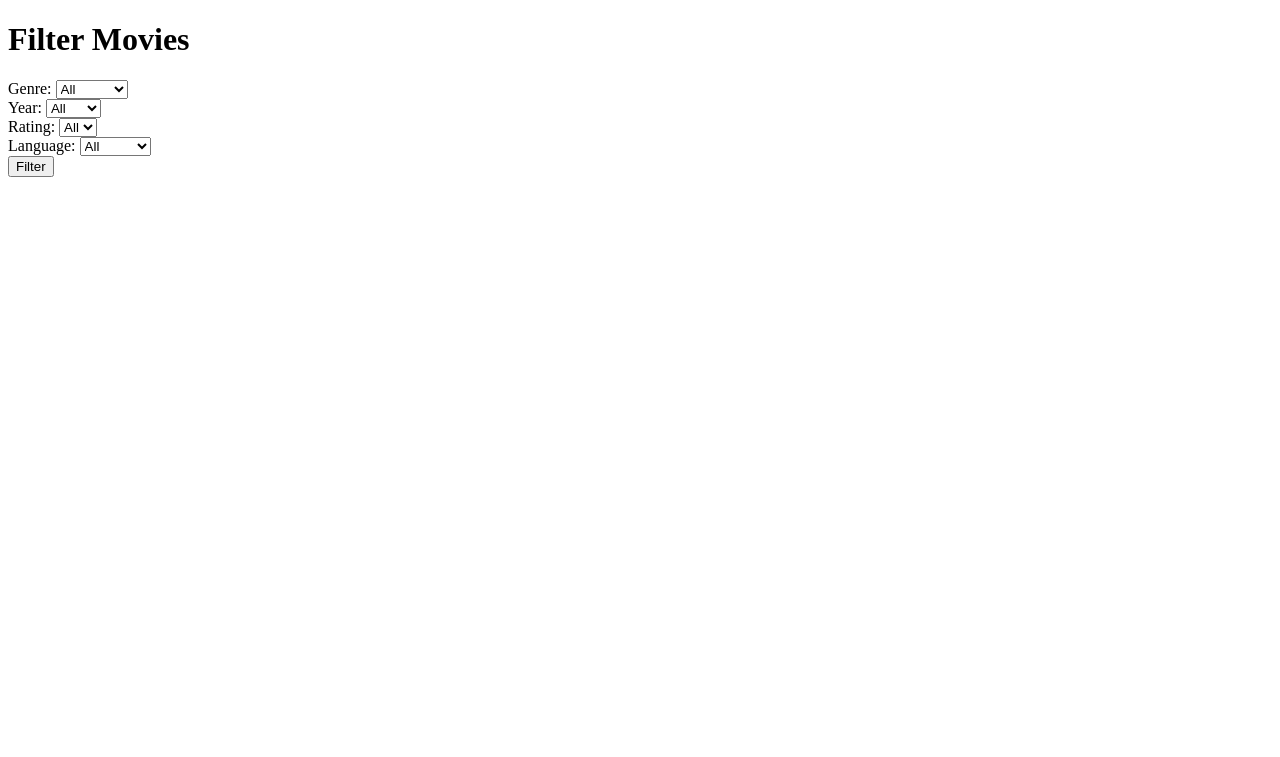
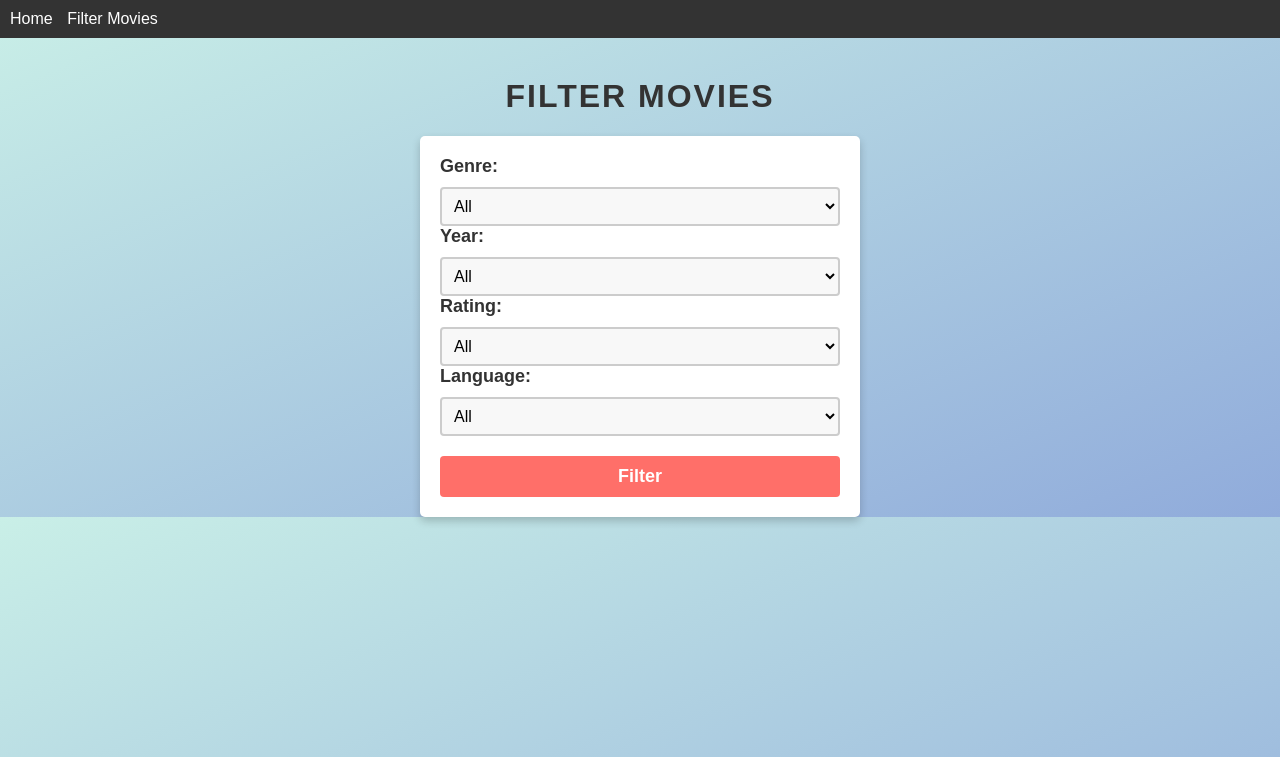
Before and after one commit to someonewhoexists1210/MovieRec, a Django app: page /filter/ in a window 1280 px wide. Shown: the top 757 px of the page. Run offline with Django 5.2, Linux system fonts and the light colour scheme.

Commit message:
added styles

```diff
--- /dev/null
+++ b/frontend/static/css/filtered.css
@@ -0,0 +1,63 @@
+body {
+    font-family: Arial, sans-serif;
+    background-color: #f2f2f2;
+    margin: 0;
+    padding: 0;
+    background-image: linear-gradient(to bottom right, #c9efe7, #90abdb);
+}
+
+h1 {
+    text-align: center;
+    color: #333;
+    font-size: 32px;
+    text-transform: uppercase;
+    letter-spacing: 2px;
+    margin-top: 40px;
+}
+
+form {
+    max-width: 400px;
+    margin: 0 auto;
+    padding: 20px;
+    background-color: #fff;
+    border-radius: 5px;
+    box-shadow: 0 4px 8px rgba(0, 0, 0, 0.2);
+}
+
+label {
+    display: block;
+    margin-bottom: 10px;
+    font-weight: bold;
+    color: #333;
+    font-size: 18px;
+}
+
+select {
+    width: 100%;
+    padding: 8px;
+    border: 1px solid #ccc;
+    border-radius: 4px;
+    box-sizing: border-box;
+    font-size: 16px;
+    background-color: #f8f8f8;
+    border: 2px solid #ccc;
+}
+
+input[type="submit"] {
+    display: block;
+    width: 100%;
+    padding: 10px;
+    margin-top: 20px;
+    background-color: #ff6f69;
+    color: #fff;
+    border: none;
+    border-radius: 4px;
+    cursor: pointer;
+    font-size: 18px;
+    font-weight: bold;
+    transition: background-color 0.3s ease;
+}
+
+input[type="submit"]:hover {
+    background-color: #ff4d4d;
+}
--- /dev/null
+++ b/frontend/static/css/nav.css
@@ -0,0 +1,25 @@
+nav {
+    background-color: #333;
+    color: #fff;
+    padding: 10px;
+}
+
+nav ul {
+    list-style-type: none;
+    margin: 0;
+    padding: 0;
+}
+
+nav ul li {
+    display: inline-block;
+    margin-right: 10px;
+}
+
+nav ul li a {
+    color: #fff;
+    text-decoration: none;
+}
+
+nav ul li a:hover {
+    text-decoration: underline;
+}
--- a/frontend/static/css/search.css
+++ b/frontend/static/css/search.css
@@ -8,7 +8,8 @@ body {
 h1 {
     color: #333;
     font-size: 28px;
-    margin-bottom: 20px;
+    text-align: center;
+    margin-bottom: 30px;
 }
 
 ul {
--- a/frontend/templates/filter.html
+++ b/frontend/templates/filter.html
@@ -1,11 +1,18 @@
-<!-- filter.html -->
-
 <!DOCTYPE html>
+{% load static %}
 <html>
 <head>
     <title>Filter Movies</title>
+    <link rel="stylesheet" href="{% static 'css/filtered.css' %}">
+    <link rel="stylesheet" href="{% static 'css/nav.css' %}">
 </head>
 <body>
+    <nav>
+        <ul>
+            <li><a href="{% url 'index' %}">Home</a></li>
+            <li><a href="{% url 'filter_movies' %}">Filter Movies</a></li>
+        </ul>
+    </nav>
     <h1>Filter Movies</h1>
 
     <form method="POST" action="{% url 'filter_movies' %}">
--- a/frontend/urls.py
+++ b/frontend/urls.py
@@ -6,5 +6,4 @@ urlpatterns = [
     path('movie/', views.get_movie, name='movie_search'),
     path('search/<str:query>/', views.search_movies_view, name='search_movies'),
     path('filter/', views.filter_movies, name='filter_movies'),
-    path('del/', views.delete, name='delete_movies'),
 ]
--- a/frontend/views.py
+++ b/frontend/views.py
@@ -75,20 +75,6 @@ def filter_movies(request):
             movies = movies.filter(language__contains=language)
 
         movies = movies.order_by('-rating')
-        for mov in movies:
-            print(mov.title)
-            print(mov.year)
-            print(mov.genre)
-            print(mov.language)
-            print(mov.rating)
-            print()
-
         return render(request, 'search.html', {'movies': movies})
 
     return render(request, 'filter.html')
-
-def delete(request):
-    for movie in Movie.objects.all():
-        if Movie.objects.filter(title=movie.title, image=movie.image).count() > 1:
-            movie.delete()
-    return HttpResponse('Deleted dup movies')
```
Also changed, not shown: frontend/templates/index.html (+8 -0 lines), frontend/templates/movie.html (+8 -0 lines), frontend/templates/search.html (+8 -0 lines), db.sqlite3.
